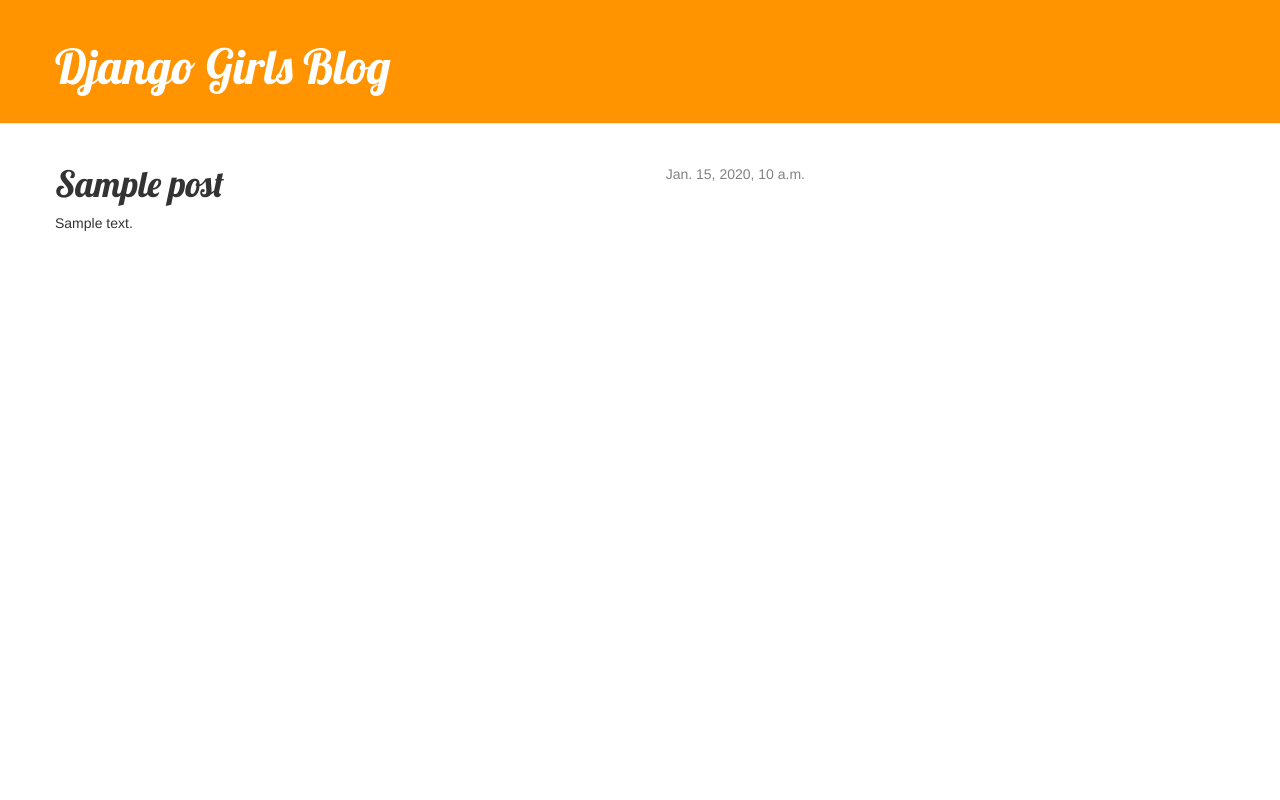
After one commit to dzsm22/projects, a Django app: template blog/templates/blog/post_detail.html in a window 1280 px wide. The commit adds this page. Run offline with Django 3.2, Linux system fonts and the light colour scheme; the template is opened without the code that fills it: most values are stand-ins (such as "Sample title", 1, 10 or a date in 2020); some libraries are stand-ins or nearby versions.

```diff
--- /dev/null
+++ b/blog/static/css/blog.css
@@ -0,0 +1,42 @@
+h1 a {
+	color: #FCA205;
+    font-family: 'Lobster';
+}
+.page-header {
+        background-color: #ff9400;
+        margin-top: 0;
+        padding: 20px 20px 20px 55px;
+    }
+.page-header h1, .page-header h1 a, .page-header h1 a:visited, .page-header h1 a:active {
+    color: #ffffff;
+    font-size: 36pt;
+    text-decoration: none;
+}
+    .content {
+    margin-left: 40px;
+}
+h1, h2, h3, h4 {
+    font-family: 'Lobster', cursive;
+}
+.date {
+    float: right;
+    color: #828282;
+}
+.save {
+    float: right;
+}
+.post-form textarea, .post-form input {
+    width: 100%;
+}
+.top-menu, .top-menu:hover, .top-menu:visited {
+    color: #ffffff;
+    float: right;
+    font-size: 26pt;
+    margin-right: 20px;
+}
+.post {
+    margin-bottom: 70px;
+}
+.post h1 a, .post h1 a:visited {
+    color: #000000;
+}
--- /dev/null
+++ b/blog/templates/blog/base.html
@@ -0,0 +1,23 @@
+    {% load staticfiles %}
+    <html>
+        <head>
+            <title>Django Girls blog</title>
+            <link rel="stylesheet" href="//maxcdn.bootstrapcdn.com/bootstrap/3.2.0/css/bootstrap.min.css">
+            <link rel="stylesheet" href="//maxcdn.bootstrapcdn.com/bootstrap/3.2.0/css/bootstrap-theme.min.css">
+            <link href='//fonts.googleapis.com/css?family=Lobster&subset=latin,latin-ext' rel='stylesheet' type='text/css'>
+            <link rel="stylesheet" href="{% static 'css/blog.css' %}">
+        </head>
+        <body>
+            <div class="page-header">
+                <h1><a href="/">Django Girls Blog</a></h1>
+            </div>
+            <div class="content container">
+                <div class="row">
+                    <div class="col-md-8">
+                    {% block content %}
+                    {% endblock %}
+                    </div>
+                </div>
+            </div>
+        </body>
+    </html>
--- /dev/null
+++ b/blog/templates/blog/post_detail.html
@@ -0,0 +1,13 @@
+    {% extends 'blog/base.html' %}
+
+    {% block content %}
+        <div class="post">
+            {% if post.published_date %}
+                <div class="date">
+                    {{ post.published_date }}
+                </div>
+            {% endif %}
+            <h1>{{ post.title }}</h1>
+            <p>{{ post.text|linebreaksbr }}</p>
+        </div>
+    {% endblock %}
--- a/blog/urls.py
+++ b/blog/urls.py
@@ -2,5 +2,6 @@ from django.conf.urls import url
 from . import views
 
 urlpatterns = [
-    url(r'^$', views.post_list, name='post_list'),
+  	url(r'^$', views.post_list, name='post_list'),
+    url(r'^post/(?P<pk>[0-9]+)/$', views.post_detail, name='post_detail'),
 ]
```
Also changed, not shown: blog/templates/blog/post_list.html (+12 -21 lines), blog/views.py (+9 -1 lines).
